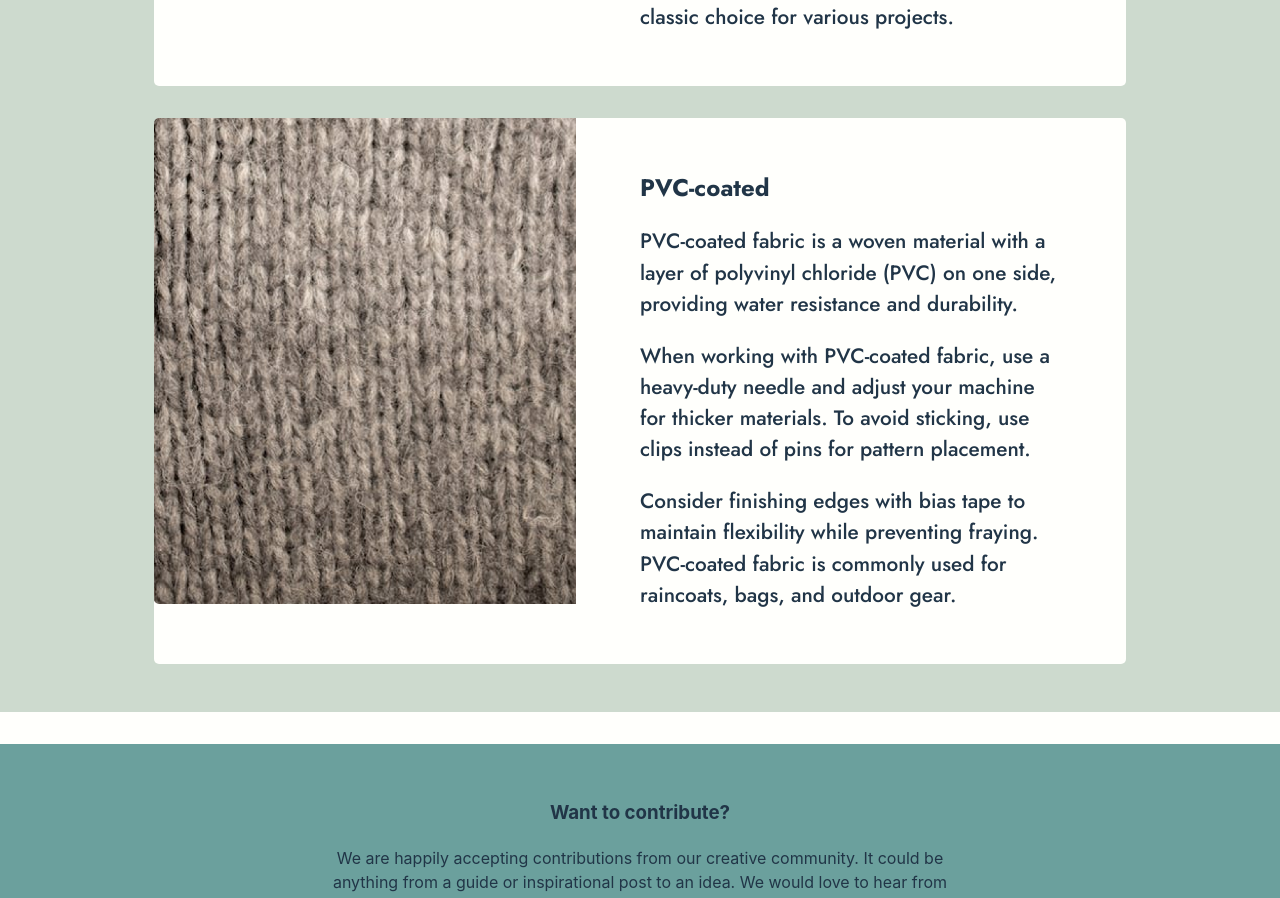
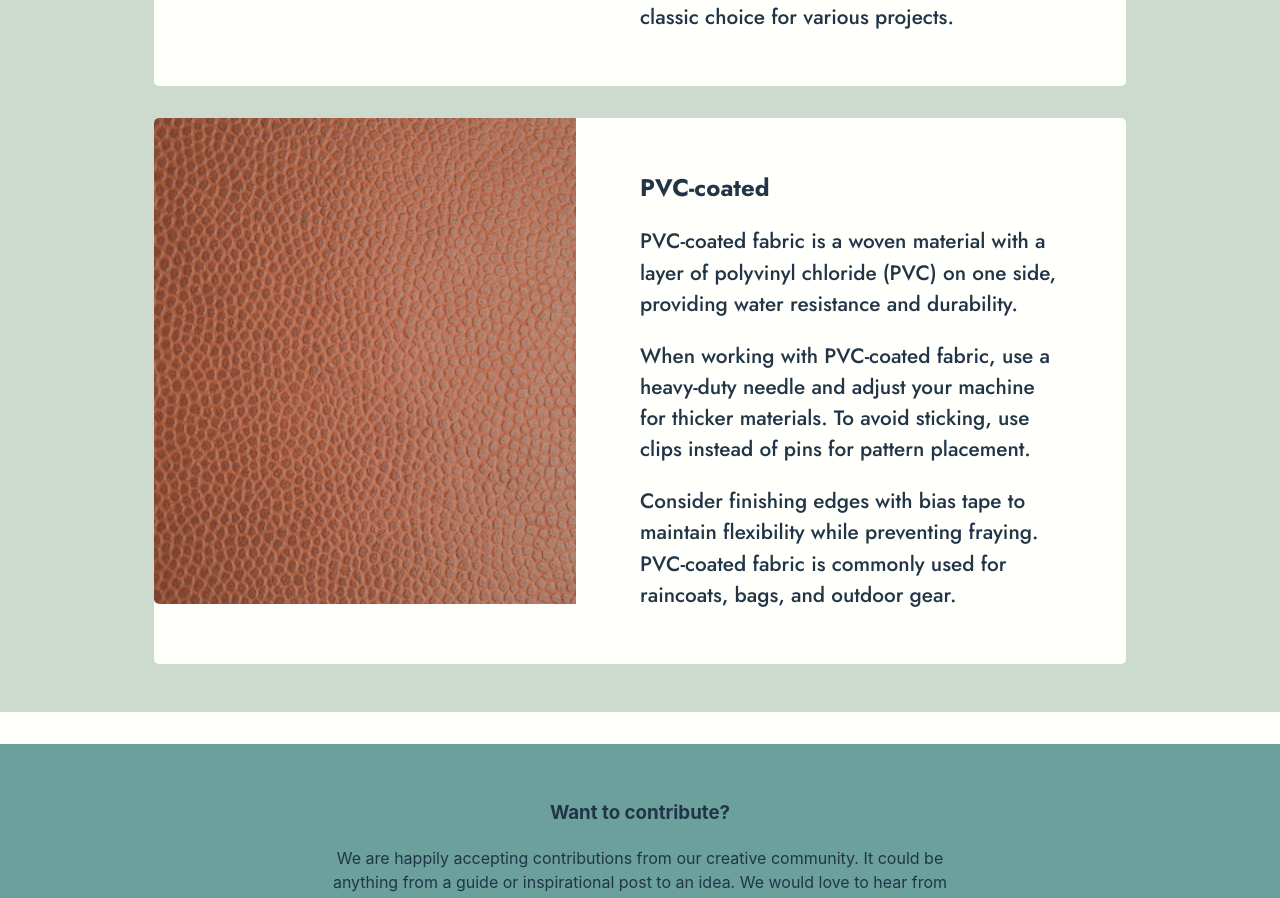
Before and after one commit to lisalindblom/Degree-project, a React (Vite) app: page /material-guide in a window 1280 px wide. Shown: the part 2830-3728 px from the top of the page. Built offline with nearby package versions, Linux system fonts and the light colour scheme; no server answers.

Commit message:
style: add image för pvc

```diff
--- a/src/scss/_materialGuide.scss
+++ b/src/scss/_materialGuide.scss
@@ -53,7 +53,7 @@
     background-image: url("../assets/jeans.jpg");
   }
   &[class$="pvc"] {
-    background-image: url("../assets/knitted 1.jpg");
+    background-image: url("../assets/pvc.jpg");
   }
 }
 .fabric-guide-text {
```
Also changed, not shown: src/assets/pvc.jpg (added).
